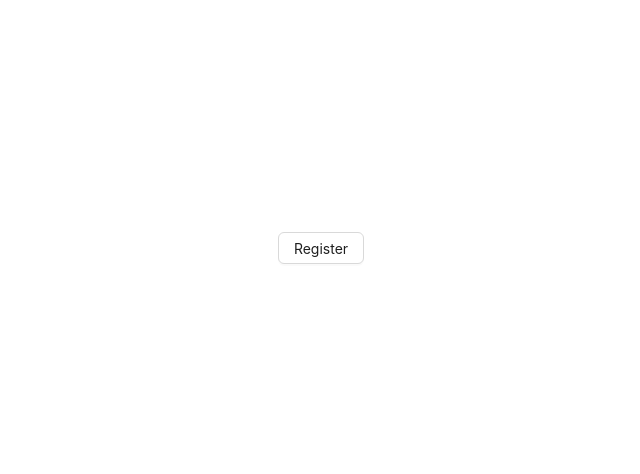
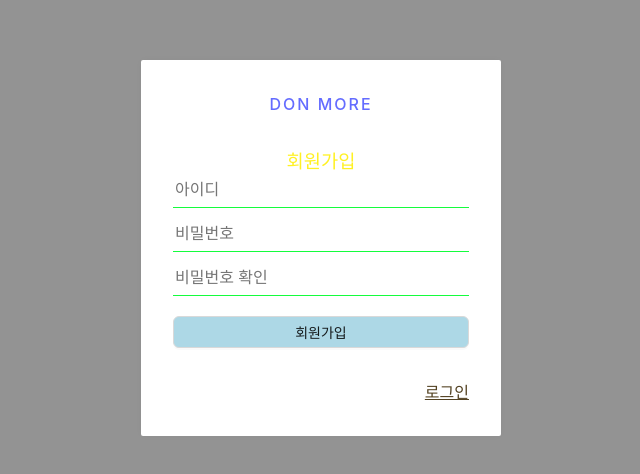
Before and after one commit to j00ho/madcamp_week3, a React (Vite) app in the folder myapp/: page /register in a window 1280 px wide. Shown: the part 152-626 px from the top of the page, without its empty margins (319-959 px from the left). Built offline with nearby package versions, Linux system fonts and the light colour scheme.

Commit message:
add register login

```diff
--- a/myapp/package.json
+++ b/myapp/package.json
@@ -18,8 +18,12 @@
     "react-apexcharts": "^1.4.1",
     "react-chartjs-2": "^5.2.0",
     "react-dom": "^18.2.0",
+    "react-redux": "^9.1.0",
     "react-router-dom": "^6.21.1",
-    "styled-components": "^6.1.8"
+    "redux": "^5.0.1",
+    "redux-actions": "^3.0.0",
+    "styled-components": "^6.1.8",
+    "zustand": "^4.4.7"
   },
   "devDependencies": {
     "@types/react": "^18.2.43",
--- /dev/null
+++ b/myapp/src/components/auth/AuthForm.jsx
@@ -0,0 +1,81 @@
+import React from 'react';
+import styled from 'styled-components';
+import { Link } from 'react-router-dom';
+import { Button } from 'antd';
+
+const AuthFormBlock = styled.div`
+    h3 {
+        margin: 0;
+        color: #fff123;
+        margin-bottom: lrem;
+    }
+`;
+
+const StyledInput = styled.input`
+    font-size: 1rem;
+    border: none;
+    border-bottom: 1px solid #14fd3d;
+    padding-bottom: 0.5rem;
+    outline: none;
+    width: 100%;
+    &:focus{
+        color: $oc-teal-7;
+        border-bottom: 1px solid #678321;
+    }
+    & + & {
+        margin-top: 1rem;
+    }
+`;
+
+const Footer = styled.div`
+    margin-top: 2rem;
+    text-align: right;
+    a {
+        color: #534222;
+        text-decoration: underline;
+        &:hover{
+            color: #534221;
+        }
+    }
+`;
+
+const textMap = {
+    login: '로그인',
+    register: '회원가입',
+};
+
+const AuthForm = ({ type }) => {
+    const text = textMap[type];
+    return (
+        <AuthFormBlock>
+            <h3>{text}</h3>
+            <form>
+                <StyledInput autoComplete="username" name="username" placeholder="아이디" />
+                <StyledInput
+                    autoComplete="new-password"
+                    name="password"
+                    placeholder="비밀번호"
+                    type="password"
+                />
+                {type == 'register' && (
+                    <StyledInput
+                        autoComplete="new-password"
+                        name="passwordConfirm"
+                        placeholder="비밀번호 확인"
+                        type="password"
+                    />
+                )}
+                <Button block={true} style={{ marginTop: '20px', backgroundColor: '#add8e6' }}>{text}</Button>
+            </form>
+            <Footer>
+                {type == 'login' ? (
+                    <Link to = "/register">회원가입</Link>
+                ) : (
+                    <Link to = "/login">로그인</Link>
+                )}
+            </Footer>
+        </AuthFormBlock>
+    );
+};
+
+export default AuthForm;
--- /dev/null
+++ b/myapp/src/components/auth/AuthTemplate.jsx
@@ -0,0 +1,48 @@
+import React from "react";
+import styled from "styled-components";
+import { Link } from 'react-router-dom';
+
+const AuthTemplateBlock = styled.div`
+    position: absolute;
+    left: 0;
+    top: 0;
+    bottom: 0;
+    right: 0;
+    background: #939393;
+
+    display: flex;
+    flex-direction: column;
+    justify-content: center;
+    align-items: center;
+`;
+
+const WhiteBox = styled.div`
+    .logo-area {
+        display: block;
+        padding-bottom: 2rem;
+        text-align: center;
+        font-weight: bold;
+        letter-spacing: 2px;
+    }
+    box-shadow: 0 0 8px rgba(0, 0, 0, 0.025);
+    padding: 2rem;
+    width: 360px;
+    background: white;
+    border-radius: 2px;
+`;
+
+
+const AuthTemplate = ({ children }) => {
+    return(
+        <AuthTemplateBlock>
+            <WhiteBox>
+                <div className="logo-area">
+                    <Link to="/">DON MORE</Link>
+                </div>
+                {children}
+            </WhiteBox>
+        </AuthTemplateBlock>
+    );
+};
+
+export default AuthTemplate;
--- /dev/null
+++ b/myapp/src/modules/auth.jsx
@@ -0,0 +1,15 @@
+import { createAction, handleActions } from "redux-actions";
+
+const SAMPLE_ACTION = 'auth/SAMPLE_ACTION';
+export const sampleaction = createAction(SAMPLE_ACTION);
+
+const initialState = {};
+
+const auth = handleActions(
+    {
+        [SAMPLE_ACTION]: (state, action) => state,
+    },
+    initialState,
+);
+
+export default auth;
--- /dev/null
+++ b/myapp/src/modules/index.jsx
@@ -0,0 +1,8 @@
+import { combineReducers } from "redux";
+import auth from './auth';
+
+const rootReducer = combineReducers({
+    auth,
+});
+
+export default rootReducer;
--- a/myapp/src/pages/LoginPage.jsx
+++ b/myapp/src/pages/LoginPage.jsx
@@ -1,14 +1,13 @@
 import React from "react";
-import Button from "../components/Button";
+import AuthTemplate from "../components/auth/AuthTemplate";
+import AuthForm from "../components/auth/AuthForm";
 
 const LoginPage = () => {
     return (
-        <div>
-            <Button>
-                로그인
-            </Button>
-        </div>
-    )
+        <AuthTemplate>
+            <AuthForm type="login"/>
+        </AuthTemplate>
+    );
 };
 
 export default LoginPage;
--- a/myapp/src/pages/RegisterPage.jsx
+++ b/myapp/src/pages/RegisterPage.jsx
@@ -1,14 +1,13 @@
 import React from "react";
-import { Button } from "antd";
+import AuthTemplate from "../components/auth/AuthTemplate";
+import AuthForm from "../components/auth/AuthForm";
 
 const RegisterPage = () => {
     return (
-        <div>
-            <Button>
-                Register
-            </Button>
-        </div>
-    )
+        <AuthTemplate>
+            <AuthForm type="register"/>
+        </AuthTemplate>
+    );
 };
 
 export default RegisterPage;
```
Also changed, not shown: myapp/src/main.jsx (+7 -1 lines), 1 other file (tests, documents, lock files or other folders).
